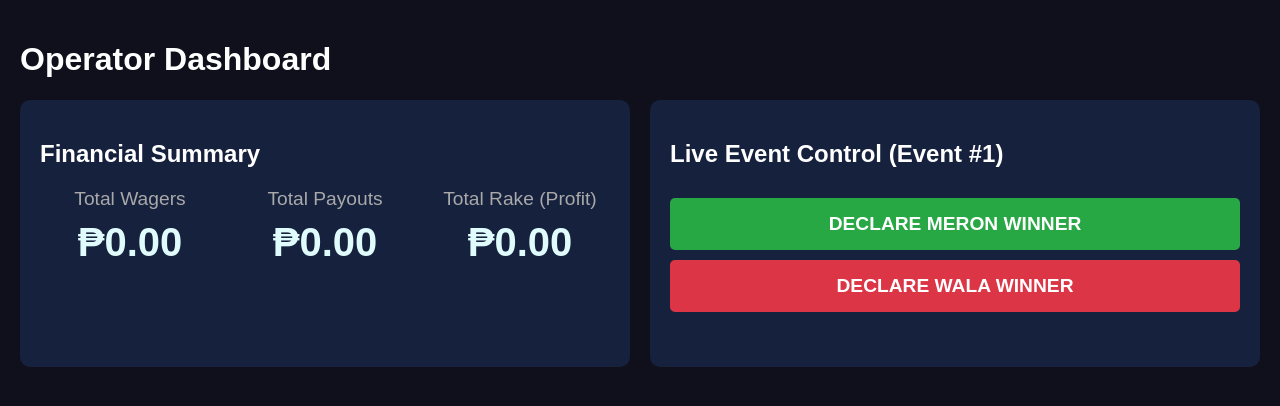
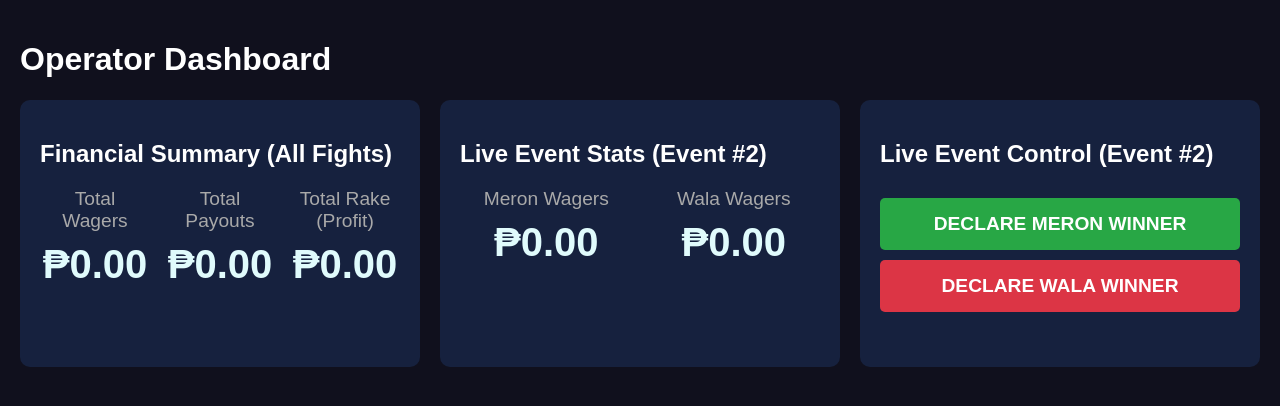
Before and after one commit to lvlunario/cockpit-server, a Django app: page /operator/ in a window 1280 px wide. Shown: the top 406 px of the page. Run offline with Django 5.2, Linux system fonts and the light colour scheme; data comes from the database, SQL or seed files in the repository.

Commit message:
fix: Correct financial summary logic and add CSRF token to operator controls

```diff
--- a/betting/logic.py
+++ b/betting/logic.py
@@ -41,18 +41,15 @@ def calculate_event_stats(event):
 
 def calculate_financial_summary():
     """
-    Calculates the financial summary across all completed events.
+    Calculates the financial summary across all operations.
     """
-    # Get all bets that are part of a completed event (i.e., has an outcome)
-    completed_bets = Bet.objects.filter(event__outcome__isnull=False)
+    # Get the sum of all bets from events that are closed for betting.
+    total_wagers = Bet.objects.filter(event__is_closed=True).aggregate(total=Sum('amount'))['total'] or Decimal('0.00')
 
-    total_wagers = completed_bets.aggregate(total=Sum('amount'))['total'] or Decimal('0.00')
+    # Get the sum of all payouts that have been marked as WON.
+    total_payouts = Bet.objects.filter(payout_status='WON').aggregate(total=Sum('payout_amount'))['total'] or Decimal('0.00')
 
-    # Find all bets that have been marked as 'WON'
-    winning_bets = completed_bets.filter(payout_status='WON')
-    total_payouts = winning_bets.aggregate(total=Sum('payout_amount'))['total'] or Decimal('0.00')
-
-    # The house cut (rake) is the difference between wagers and payouts
+    # The house cut (rake) is the difference.
     total_rake = total_wagers - total_payouts
 
     return {
--- a/betting/views.py
+++ b/betting/views.py
@@ -35,7 +35,7 @@ def cashier_interface_view(request):
     # This view simply renders and returns the cashier.html template
     # We can pass initial data to the template here if needed in the future.
     context = {
-        'event_id': 1 # For now, we hardcode the main event ID
+        'event_id': 2 # For now, we hardcode the main event ID
     }
     return render(request, "cashier.html", context)
 
@@ -45,7 +45,7 @@ def totalizer_view(request):
     This view simply serves the totalizer.html template for public display
     """
     context = {
-        'event_id': 1 # Hardcoding the main event for now
+        'event_id': 2 # Hardcoding the main event for now
     }
     return render(request, "totalizer.html", context)
 
@@ -78,6 +78,6 @@ def operator_dashboard_view(request):
     Serves the main dashboard for the cockpit operator.
     """
     context = {
-        'event_id': 1 # Hardcoding the main event for now
+        'event_id': 2 # Hardcoding the main event for now
     }
     return render(request, "operator.html", context)
--- a/templates/operator.html
+++ b/templates/operator.html
@@ -6,24 +6,80 @@
     <title>Operator Dashboard</title>
     <style>
         :root {
-            --bg-color: #10101d; --card-color: #16213e; --text-color: #e0fbfc;
-            --accent-green: #28a745; --accent-red: #dc3545; --accent-blue: #0f3460;
+            --bg-color: #10101d;
+            --card-color: #16213e;
+            --text-color: #e0fbfc;
+            --accent-green: #28a745;
+            --accent-red: #dc3545;
+            --accent-blue: #0f3460;
         }
-        body { font-family: Arial, sans-serif; background-color: var(--bg-color); color: var(--text-color); margin: 0; padding: 20px; }
-        h1, h2 { color: white; }
-        .dashboard-grid { display: grid; grid-template-columns: 1fr 1fr; gap: 20px; }
-        .card { background-color: var(--card-color); border-radius: 10px; padding: 20px; }
-        .stat-card { text-align: center; }
-        .stat-card .label { font-size: 1.2em; color: #a9a9a9; }
-        .stat-card .value { font-size: 2.5em; font-weight: bold; margin-top: 10px; }
-        .financial-grid { display: grid; grid-template-columns: repeat(3, 1fr); gap: 15px; margin-top: 15px; }
+        body {
+            font-family: Arial, sans-serif;
+            background-color: var(--bg-color);
+            color: var(--text-color);
+            margin: 0;
+            padding: 20px;
+        }
+        h1, h2 {
+            color: white;
+        }
+        .dashboard-grid {
+            display: grid;
+            grid-template-columns: repeat(3, 1fr);
+            gap: 20px;
+        }
+        .card {
+            background-color: var(--card-color);
+            border-radius: 10px;
+            padding: 20px;
+        }
+        .stat-card {
+            text-align: center;
+        }
+        .stat-card .label {
+            font-size: 1.2em;
+            color: #a9a9a9;
+        }
+        .stat-card .value {
+            font-size: 2.5em;
+            font-weight: bold;
+            margin-top: 10px;
+        }
+        .financial-grid {
+            display: grid;
+            grid-template-columns: repeat(3, 1fr);
+            gap: 15px;
+            margin-top: 15px;
+        }
+        .live-stats-grid {
+            display: grid;
+            grid-template-columns: 1fr 1fr;
+            gap: 15px;
+            margin-top: 15px;
+        }
         .event-controls button {
-            width: 100%; padding: 15px; font-size: 1.2em; font-weight: bold;
-            color: white; border: none; border-radius: 5px; cursor: pointer; margin-top: 10px;
+            width: 100%;
+            padding: 15px;
+            font-size: 1.2em;
+            font-weight: bold;
+            color: white;
+            border: none;
+            border-radius: 5px;
+            cursor: pointer;
+            margin-top: 10px;
         }
-        .declare-meron { background-color: var(--accent-green); }
-        .declare-wala { background-color: var(--accent-red); }
-        .status-message { text-align: center; margin-top: 15px; font-size: 1.1em; height: 20px; }
+        .declare-meron {
+            background-color: var(--accent-green);
+        }
+        .declare-wala {
+            background-color: var(--accent-red);
+        }
+        .status-message {
+            text-align: center;
+            margin-top: 15px;
+            font-size: 1.1em;
+            height: 20px;
+        }
     </style>
 </head>
 <body>
@@ -32,7 +88,7 @@
 
     <div class="dashboard-grid">
         <div class="card">
-            <h2>Financial Summary</h2>
+            <h2>Financial Summary (All Fights)</h2>
             <div class="financial-grid">
                 <div class="stat-card">
                     <div class="label">Total Wagers</div>
@@ -50,7 +106,21 @@
         </div>
 
         <div class="card">
-            <h2>Live Event Control (Event #<span id="event-id"></span>)</h2>
+            <h2>Live Event Stats (Event #<span id="event-id-live"></span>)</h2>
+            <div class="live-stats-grid">
+                <div class="stat-card">
+                    <div class="label">Meron Wagers</div>
+                    <div class="value" id="live-meron-wager">₱0.00</div>
+                </div>
+                <div class="stat-card">
+                    <div class="label">Wala Wagers</div>
+                    <div class="value" id="live-wala-wager">₱0.00</div>
+                </div>
+            </div>
+        </div>
+
+        <div class="card">
+            <h2>Live Event Control (Event #<span id="event-id-control"></span>)</h2>
             <div class="event-controls">
                 <button class="declare-meron" onclick="declareWinner('MERON')">DECLARE MERON WINNER</button>
                 <button class="declare-wala" onclick="declareWinner('WALA')">DECLARE WALA WINNER</button>
@@ -62,8 +132,11 @@
 <script>
     const eventId = JSON.parse('{{ event_id|escapejs }}');
     const summaryApiUrl = '/api/reports/financial-summary/';
+    const eventStatsApiUrl = `/api/events/${eventId}/stats/`;
     const eventEndApiUrl = `/api/events/${eventId}/end/`;
-    document.getElementById('event-id').textContent = eventId;
+
+    document.getElementById('event-id-live').textContent = eventId;
+    document.getElementById('event-id-control').textContent = eventId;
 
     function formatCurrency(value) {
         const number = parseFloat(value);
@@ -79,6 +152,17 @@
             document.getElementById('summary-rake').textContent = formatCurrency(data.total_rake);
         } catch (error) {
             console.error('Error fetching summary:', error);
+        }
+    }
+
+    async function fetchLiveStats() {
+        try {
+            const response = await fetch(eventStatsApiUrl);
+            const data = await response.json();
+            document.getElementById('live-meron-wager').textContent = formatCurrency(data.meron_total_wager);
+            document.getElementById('live-wala-wager').textContent = formatCurrency(data.wala_total_wager);
+        } catch (error) {
+            console.error('Error fetching live stats:', error);
         }
     }
 
@@ -110,7 +194,6 @@
             }
 
             showStatusMessage(result.message);
-            // After declaring winner, refresh the financial summary to show new totals
             fetchSummary();
 
         } catch (error) {
@@ -119,10 +202,12 @@
         }
     }
 
-    // Fetch initial data on page load and then refresh every 10 seconds
+    // Fetch initial data and set intervals
     document.addEventListener('DOMContentLoaded', () => {
         fetchSummary();
+        fetchLiveStats();
         setInterval(fetchSummary, 10000); // Refresh summary every 10 seconds
+        setInterval(fetchLiveStats, 3000); // Refresh live stats every 3 seconds
     });
 </script>
 </body>
```
